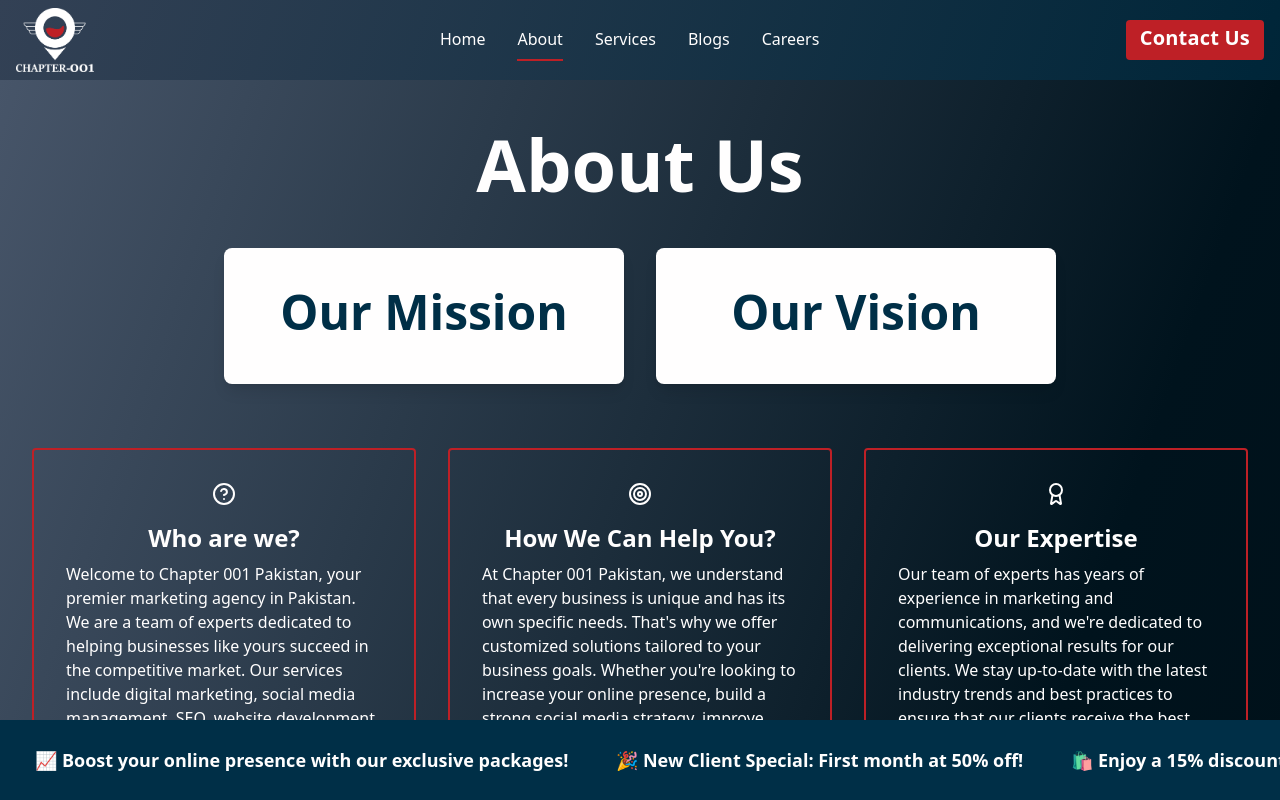
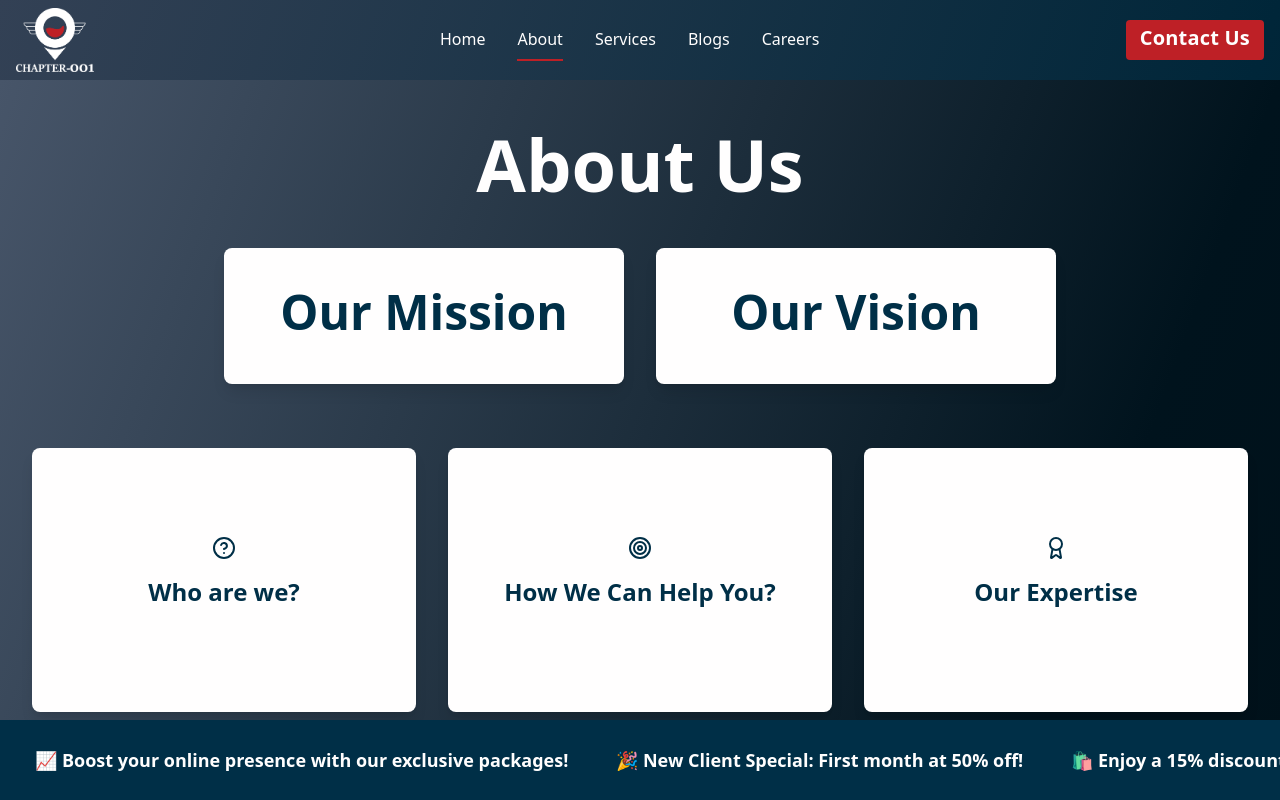
Before and after one commit to businessdrivers01/chapter001, a React (Vite) app: page /app/about in a window 1280 px wide. Shown: the top 800 px of the page. Built offline with nearby package versions, Linux system fonts and the light colour scheme.

Commit message:
update About us

```diff
--- a/src/Pages/About/index.tsx
+++ b/src/Pages/About/index.tsx
@@ -1,7 +1,7 @@
-import { motion } from 'framer-motion'
-import {  Target, HelpCircle, Award } from 'lucide-react'
-import OurTeam from './OurTeam'
-import OurLegacy from './OurLegacy'
+import { motion } from 'framer-motion';
+import { Target, HelpCircle, Award } from 'lucide-react';
+import OurTeam from './OurTeam';
+import OurLegacy from './OurLegacy';
 
 export default function About() {
   const containerVariants = {
@@ -12,7 +12,7 @@ export default function About() {
         staggerChildren: 0.3,
       },
     },
-  }
+  };
 
   const itemVariants = {
     hidden: { y: 20, opacity: 0 },
@@ -24,7 +24,28 @@ export default function About() {
         stiffness: 100,
       },
     },
-  }
+  };
+
+  const cardContent = [
+    {
+      icon: <HelpCircle className="text-5xl text-navy-500 mb-4" />,
+      title: 'Who are we?',
+      description:
+        'Welcome to Chapter 001 Pakistan, your premier marketing agency in Pakistan. We are a team of experts dedicated to helping businesses like yours succeed in the competitive market. Our services include digital marketing, social media management, SEO, website development, and PR handling.',
+    },
+    {
+      icon: <Target className="text-5xl text-navy-500 mb-4" />,
+      title: 'How We Can Help You?',
+      description:
+        "At Chapter 001 Pakistan, we understand that every business is unique and has its own specific needs. That's why we offer customized solutions tailored to your business goals. Whether you're looking to increase your online presence, build a strong social media strategy, improve your website's search engine ranking, create a stunning website, or manage your reputation, we've got you covered.",
+    },
+    {
+      icon: <Award className="text-5xl text-navy-500 mb-4" />,
+      title: 'Our Expertise',
+      description:
+        "Our team of experts has years of experience in marketing and communications, and we're dedicated to delivering exceptional results for our clients. We stay up-to-date with the latest industry trends and best practices to ensure that our clients receive the best possible service.",
+    },
+  ];
 
   return (
     <div className="min-h-screen w-full overflow-hidden bg-gradient-to-br from-slate-600 via-navy-800 to-navy-900 py-12 px-4 sm:px-6 lg:px-8">
@@ -50,11 +71,17 @@ export default function About() {
             className="relative group overflow-hidden rounded-lg shadow-lg bg-white cursor-pointer flex items-center justify-center"
           >
             <div className="p-16 md:p-10">
-              <h2 className="text-4xl md:text-5xl font-bold mb-2 text-navy-500">Our Mission</h2>
-
+              <h2 className="text-4xl md:text-5xl font-bold mb-2 text-navy-500">
+                Our Mission
+              </h2>
             </div>
             <div className="absolute inset-0 bg-red-500 bg-opacity-90 flex items-center justify-center opacity-0 group-hover:opacity-100 transition-opacity duration-300">
-              <p className="text-white text-left  p-6 font-semibold text-base">Our Mission is to provide creative solutions that amplify brand identity, foster genuine connections, and drive engagement, ensuring our clients achieve lasting success in the digital landscape.</p>
+              <p className="text-white text-left p-6 font-semibold text-base">
+                Our Mission is to provide creative solutions that amplify brand
+                identity, foster genuine connections, and drive engagement,
+                ensuring our clients achieve lasting success in the digital
+                landscape.
+              </p>
             </div>
           </motion.div>
 
@@ -63,10 +90,17 @@ export default function About() {
             className="relative group overflow-hidden rounded-lg shadow-lg bg-white cursor-pointer flex items-center justify-center"
           >
             <div className="p-16 md:p-10">
-              <h2 className="text-4xl md:text-5xl font-bold mb-2 text-navy-500">Our Vision</h2>
+              <h2 className="text-4xl md:text-5xl font-bold mb-2 text-navy-500">
+                Our Vision
+              </h2>
             </div>
             <div className="absolute inset-0 bg-red-500 bg-opacity-90 flex items-center justify-center opacity-0 group-hover:opacity-100 transition-opacity duration-300">
-              <p className="text-white text-left  p-6 font-semibold text-base">Our Vision is to be recognized as a top creative agency that transforms brands through innovative storytelling, delivering excellence that inspires both businesses and their audiences worldwide.</p>
+              <p className="text-white text-left p-6 font-semibold text-base">
+                Our Vision is to be recognized as a top creative agency that
+                transforms brands through innovative storytelling, delivering
+                excellence that inspires both businesses and their audiences
+                worldwide.
+              </p>
             </div>
           </motion.div>
         </motion.div>
@@ -75,25 +109,29 @@ export default function About() {
           variants={containerVariants}
           className="grid grid-cols-1 md:grid-cols-3 gap-8 mb-16"
         >
-          <motion.div variants={itemVariants} className="flex flex-col items-center text-left border-2 p-8 rounded border-red-500">
-            <HelpCircle className="text-5xl text-white mb-4" />
-            <h3 className="text-2xl font-bold text-white mb-2">Who are we?</h3>
-            <p className="text-white">Welcome to Chapter 001 Pakistan, your premier marketing agency in Pakistan. We are a team of experts dedicated to helping businesses like yours succeed in the competitive market. Our services include digital marketing, social media management, SEO, website development, and PR handling.</p>
-          </motion.div>
-          <motion.div variants={itemVariants} className="flex flex-col items-center text-left border-2 p-8 rounded border-red-500">
-            <Target className="text-5xl text-white mb-4" />
-            <h3 className="text-2xl font-bold text-white mb-2">How We Can Help You?</h3>
-            <p className="text-white">At Chapter 001 Pakistan, we understand that every business is unique and has its own specific needs. That's why we offer customized solutions tailored to your business goals. Whether you're looking to increase your online presence, build a strong social media strategy, improve your website's search engine ranking, create a stunning website, or manage your reputation, we've got you covered.</p>
-          </motion.div>
-          <motion.div variants={itemVariants} className="flex flex-col items-center text-left border-2 p-8 rounded border-red-500">
-            <Award className="text-5xl text-white mb-4" />
-            <h3 className="text-2xl font-bold text-white mb-2">Our Expertise</h3>
-            <p className="text-white">Our team of experts has years of experience in marketing and communications, and we're dedicated to delivering exceptional results for our clients. We stay up-to-date with the latest industry trends and best practices to ensure that our clients receive the best possible service.</p>
-          </motion.div>
+          {cardContent.map((card, index) => (
+            <motion.div
+              key={index}
+              variants={itemVariants}
+              className="relative group overflow-hidden rounded-lg shadow-lg bg-white cursor-pointer flex items-center justify-center py-12"
+            >
+              <div className="p-10 flex items-center flex-col">
+                {card.icon}
+                <h3 className="text-2xl font-bold mb-4 text-navy-500">
+                  {card.title}
+                </h3>
+              </div>
+              <div className="absolute inset-0 bg-red-500 bg-opacity-90 flex items-center justify-center opacity-0 group-hover:opacity-100 transition-opacity duration-300">
+                <p className="text-white text-left p-6 font-semibold text-base">
+                  {card.description}
+                </p>
+              </div>
+            </motion.div>
+          ))}
         </motion.div>
       </motion.div>
       <OurTeam />
       <OurLegacy />
     </div>
-  )
+  );
 }
```
